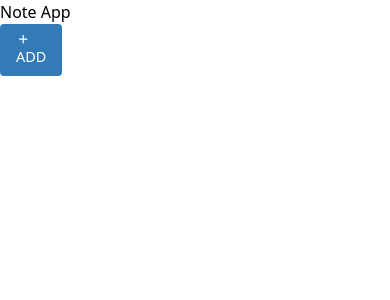
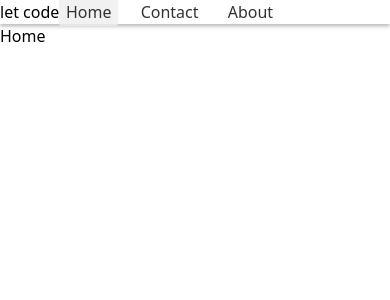
Before and after one commit to Hendrickhz/react-30-projects, a React (Vite) app: page / in a window 390 px wide. Shown: the top 300 px of the page. Built offline with nearby package versions, Linux system fonts and the light colour scheme.

Commit message:
project 17 | responsive navbar finished

```diff
--- a/src/App.jsx
+++ b/src/App.jsx
@@ -4,7 +4,8 @@ import React from "react";
 // import Randomize from "./projects/02-randomize-color/Randomize";
 // import ESignature from './projects/E-signature-01/ESignature'
 import "./App.css";
-import NoteApp from "./projects/16-note-app/NoteApp";
+import ResponsiveNav from "./projects/17-responsive-navbar/ResponsiveNav";
+// import NoteApp from "./projects/16-note-app/NoteApp";
 // import RegForm from "./projects/15-register-form/RegForm";
 // import ContactFilterApp from "./projects/14-contact-filler-app/ContactFilterApp";
 // import ProgressBar from "./projects/12-progress-bar/ProgressBar";
@@ -35,7 +36,8 @@ const App = () => {
       {/* <DialogBox/> */}
       {/* <ContactFilterApp /> */}
       {/* <RegForm/> */}
-      <NoteApp/>
+      {/* <NoteApp/> */}
+      <ResponsiveNav />
     </div>
   );
 };
--- /dev/null
+++ b/src/projects/17-responsive-navbar/NavItem.jsx
@@ -0,0 +1,11 @@
+import React from "react";
+
+const NavItem = ({text , active="", onClick}) => {
+  return (
+    <li  onClick={onClick}>
+      <a className={`${active} nav-link`} href={`#${text}`}>{text}</a>
+    </li>
+  );
+};
+
+export default NavItem;
--- /dev/null
+++ b/src/projects/17-responsive-navbar/NavStyle.jsx
@@ -0,0 +1,50 @@
+import styled from 'styled-components'
+
+export const NavStyle= styled.nav`
+
+    display: flex;
+    box-shadow: 0 2px 4px rgba(0,0,0,.3);
+    user-select: none;
+    a{
+        color: inherit;
+    }
+    .nav-items{
+        display: flex;
+        justify-content: center;
+        align-items: center;
+
+        &.showNavbar{
+            display: flex;
+            align-items: flex-start;
+            flex-direction: column;
+            gap: 15px;
+            margin: 15px;
+            width: 100%;
+        }
+        & .nav-link{
+            opacity: 0.8;
+            margin-right: 1rem;
+            padding: 0.15rem 0.35rem;
+            border: 1px solid transparent;
+            border-radius: 2px;
+            transition: all 0.2s ease;
+
+            &:hover{
+                border:1px solid #eee;
+
+            }
+            &.active{
+                background-color: #eee;
+                color: #000;
+                transition: all 0.2s ease;
+            }
+        }
+    }
+
+
+    &.showNavbar{
+        display: flex;
+        align-items: flex-start;
+        flex-direction: column;
+    }
+`
--- /dev/null
+++ b/src/projects/17-responsive-navbar/ResponsiveNav.jsx
@@ -0,0 +1,96 @@
+import React, { useEffect, useState } from "react";
+import NavItem from "./NavItem";
+import { NavStyle } from "./NavStyle";
+import { AiOutlineMenu, AiOutlineClose } from "react-icons/ai";
+import Title from "../../components/Title";
+const ResponsiveNav = () => {
+  const [showElement, setShowElement] = useState({
+    navbarNav: true,
+    hamburgerIcon: false,
+    closeIcon: false,
+    navOpened: false,
+  });
+  const iconStyle = {
+    cursor: "pointer",
+    fontSize: "20px",
+  };
+  const [title, setTitle] = useState("Home");
+  useEffect(() => {
+    window.onresize = () => {
+      let windowWidth = window.innerWidth;
+      console.log(windowWidth);
+      if (windowWidth >= 700) {
+        setShowElement({
+          navbarNav: true,
+          hamburgerIcon: false,
+        });
+      } else if (windowWidth < 700) {
+        setShowElement({
+          navbarNav: false,
+          hamburgerIcon: true,
+        });
+      }
+    };
+  }, []);
+  const openNav = () => {
+    setShowElement({
+      navbarNav: true,
+      hamburgerIcon: false,
+      closeIcon: true,
+      navOpened: true,
+    });
+  };
+  const closeNav = () => {
+    setShowElement({
+      navbarNav: false,
+      hamburgerIcon: true,
+      closeIcon: false,
+      navOpened: false,
+    });
+  };
+  const handleActive = (e) => {
+    document
+      .querySelectorAll(".nav-link")
+      .forEach((navLink) => navLink.classList.remove("active"));
+    e.target.classList.add("active");
+    setTitle(e.target.innerText);
+  };
+
+  return (
+    <>
+      <NavStyle
+        className={`bg-blue-500 text-lime-50 p-4 flex justify-between items-center ${
+          showElement.navOpened && "showNavbar"
+        }`}
+      >
+        <div className=" flex justify-between w-full items-center">
+          <a href="#">let code</a>
+          {showElement.hamburgerIcon && (
+            <AiOutlineMenu onClick={openNav} style={iconStyle} />
+          )}
+          {showElement.closeIcon && (
+            <AiOutlineClose onClick={closeNav} style={iconStyle} />
+          )}
+        </div>
+        {showElement.navbarNav ? (
+          <div className="navbar-collapse">
+            <ul
+              className={`nav-items ${showElement.navOpened && "showNavbar"}`}
+            >
+              <NavItem active="active" text={"Home"} onClick={handleActive} />
+              <NavItem text={"Contact"} onClick={handleActive} />
+              <NavItem text={"About"} onClick={handleActive} />
+            </ul>
+          </div>
+        ) : (
+          ""
+        )}
+      </NavStyle>
+      <div className= " my-4">
+        <Title text={title} />
+      </div>
+    </>
+  );
+};
+
+export default ResponsiveNav;
```
